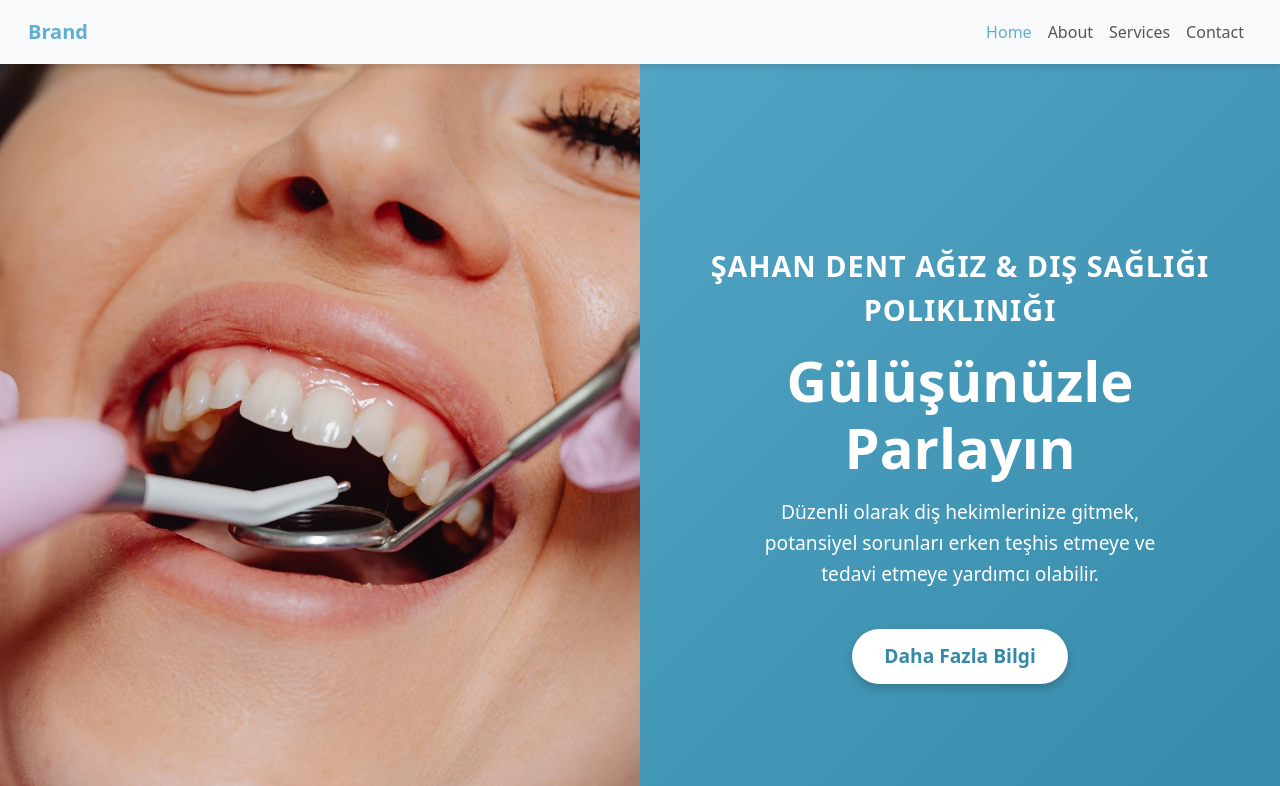
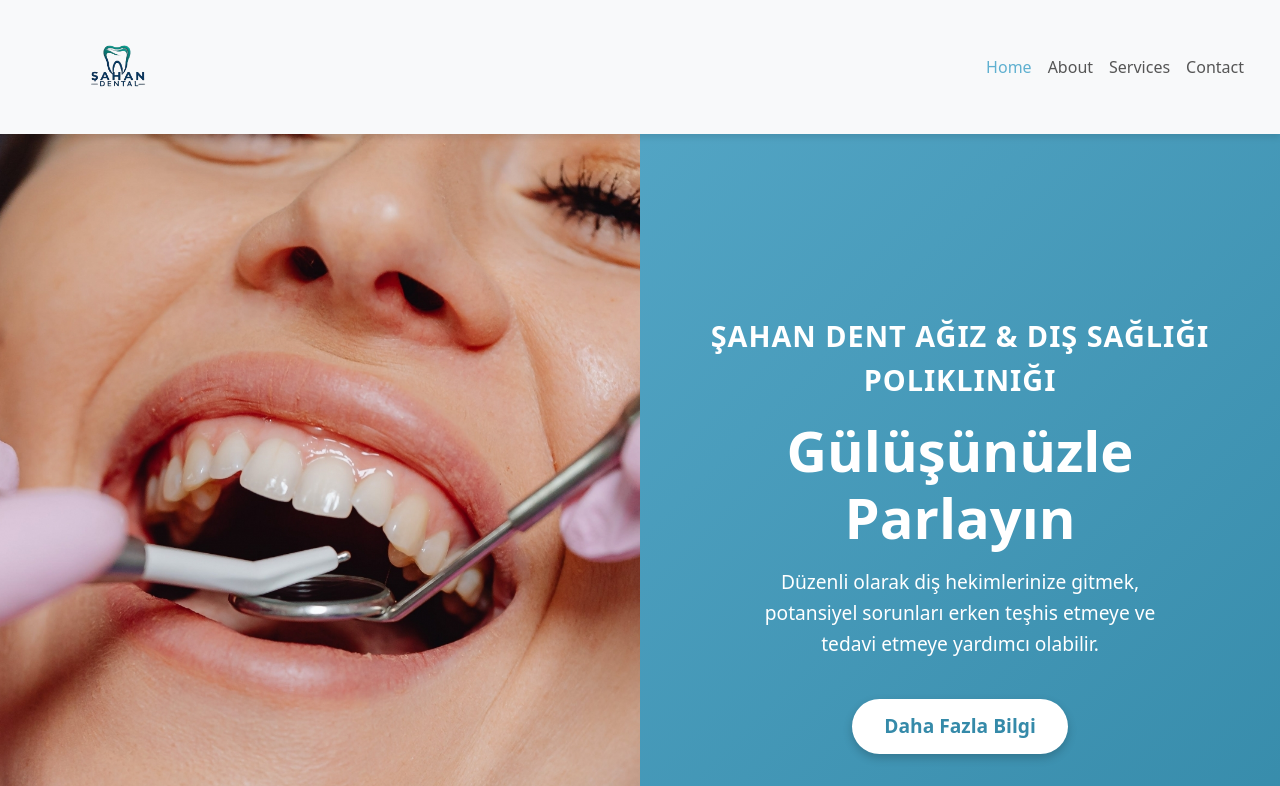
Before and after one commit to Furkan-Kamaci/sahan-dent, an Angular app: page /home-page in a window 1280 px wide. Shown: the top 786 px of the page. Built offline with nearby package versions, Linux system fonts and the light colour scheme.

Commit message:
logo added

```diff
--- a/src/app/common/navbar-bootstrap/navbar-bootstrap.component.html
+++ b/src/app/common/navbar-bootstrap/navbar-bootstrap.component.html
@@ -1,6 +1,8 @@
 <nav class="navbar navbar-expand-lg navbar-light bg-light">
   <div class="container-fluid">
-    <a class="navbar-brand" href="#">Brand</a>
+    <a class="navbar-brand" href="#">
+      <img src="/logo/sahan-logo.png" alt="Sahan Logo" class="navbar-logo" />
+    </a>
     <button
       class="navbar-toggler"
       type="button"
--- a/src/app/common/navbar-bootstrap/navbar-bootstrap.component.scss
+++ b/src/app/common/navbar-bootstrap/navbar-bootstrap.component.scss
@@ -1,8 +1,18 @@
 .navbar {
-  box-shadow: 0 4px 6px rgba(0, 0, 0, 0.1); /* Subtle shadow */
+  box-shadow: 0 4px 6px rgba(0, 0, 0, 0.1);
   padding: 0.75rem 1rem;
 
   .navbar-brand {
+    display: flex;
+    align-items: center;
+
+    .navbar-logo {
+      height: 100px; /* Increased height for a bigger logo */
+      max-width: 100%;
+      object-fit: contain;
+      margin-right: 1rem; /* Added more spacing for balance */
+    }
+
     font-weight: bold;
     color: #5fb0d0;
 
@@ -24,4 +34,10 @@
   .nav-link.active {
     color: #5fb0d0;
   }
+
+  @media (max-width: 768px) {
+    .navbar-logo {
+      height: 80px; /* Slightly smaller for mobile screens */
+    }
+  }
 }
```
Also changed, not shown: public/logo/sahan-logo.png (added).
